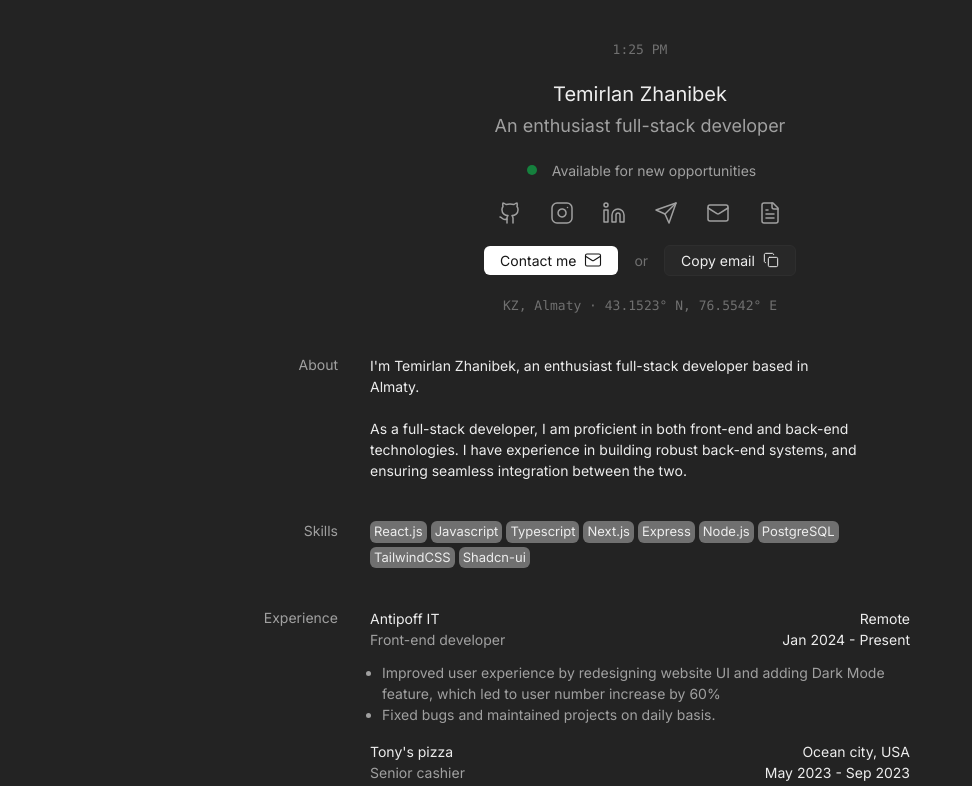
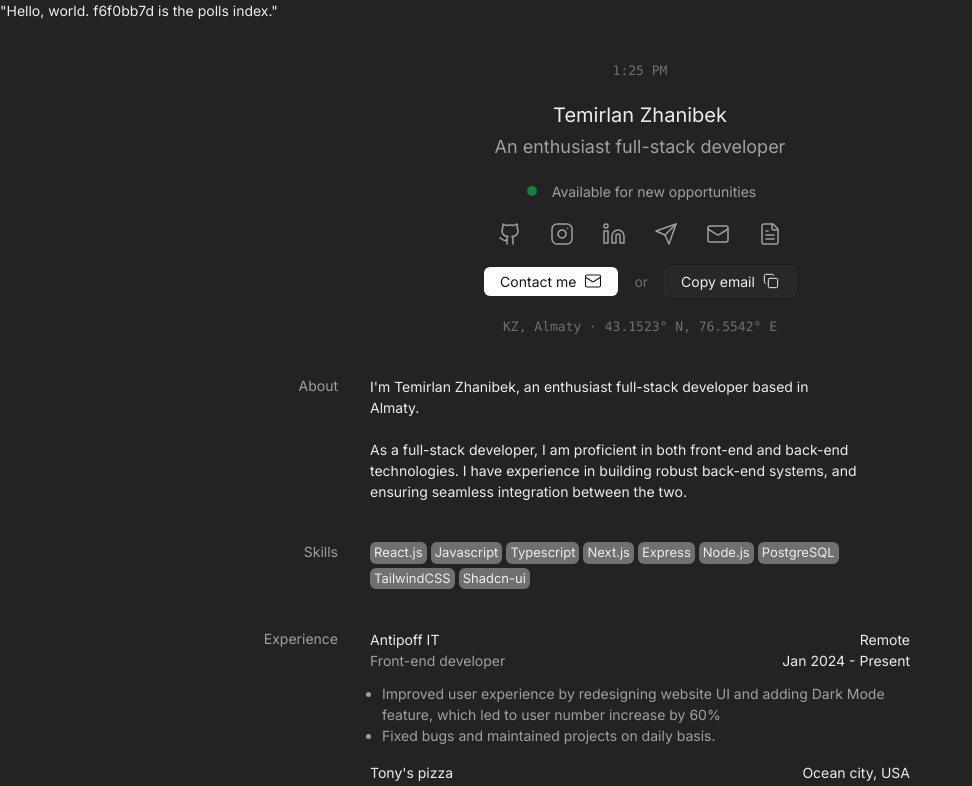
Before and after one commit to temirlannz/temirlan.me, a Next.js app: page / in a window 1280 px wide. Shown: the top 786 px of the page, without its empty margins (0-972 px from the left). Built offline with nearby package versions, Linux system fonts and the light colour scheme.

Commit message:
temporary txt

```diff
--- a/src/app/layout.tsx
+++ b/src/app/layout.tsx
@@ -20,6 +20,7 @@ export default function RootLayout({
   return (
     <html lang="en">
       <body className={inter.className}>
+      "Hello, world. f6f0bb7d is the polls index."
         <div className='max-w-[540px] mx-auto py-5 sm:py-10 px-3 sm:px-0 flex flex-col gap-10'>
           <header>
             <Header />
```
